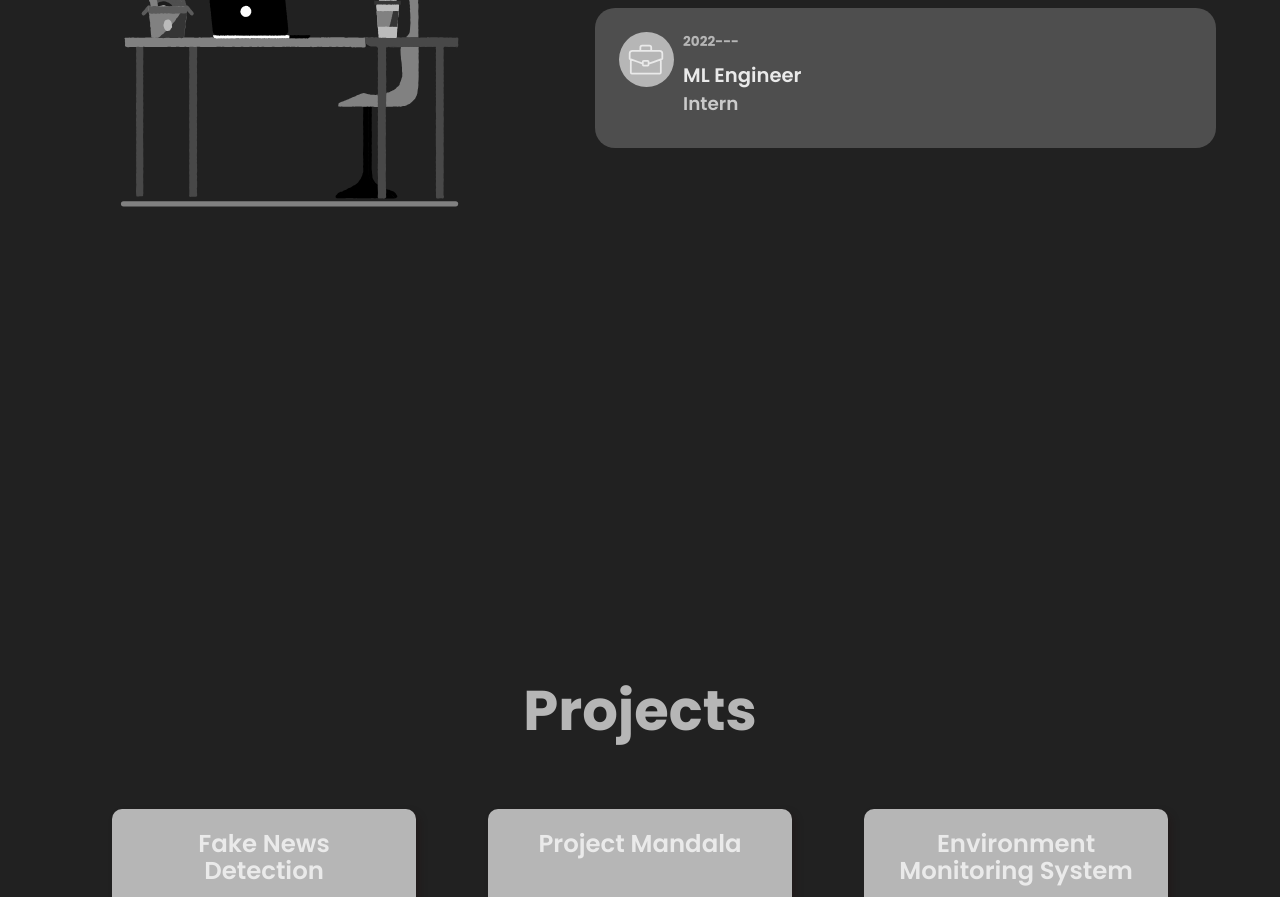
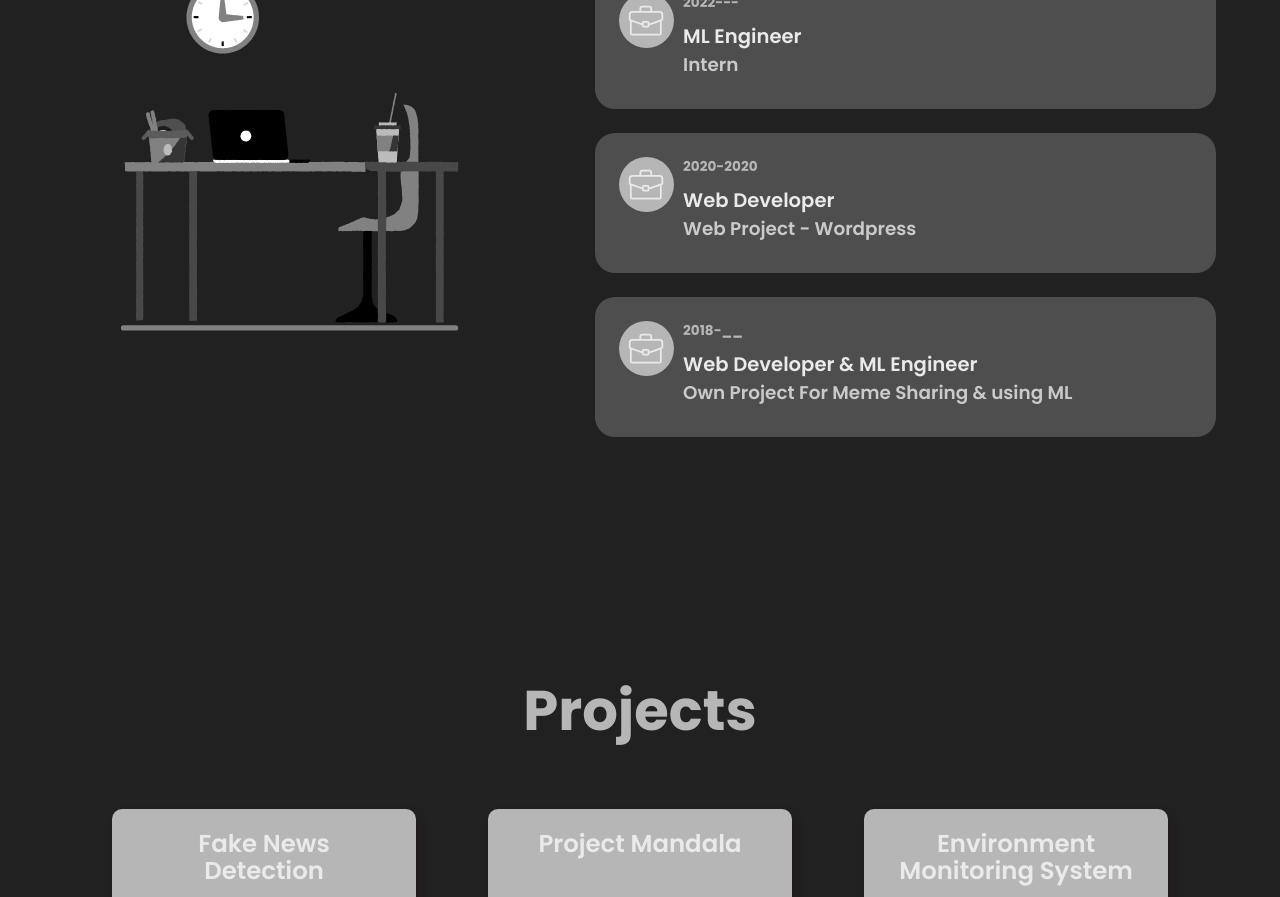
Before and after one commit to achbj/achbj.github.io, a React (Create React App) app: page / in a window 1280 px wide. Shown: the part 3060-3957 px from the top of the page. Built offline with nearby package versions, Linux system fonts and the light colour scheme; a web font is replaced by a local one.

Commit message:
changes in experience

```diff
--- a/src/data/experienceData.js
+++ b/src/data/experienceData.js
@@ -6,4 +6,18 @@ export const experienceData = [
     startYear: "2022",
     endYear: "--",
   },
+  {
+    id: 2,
+    company: "Web Project - Wordpress",
+    jobtitle: "Web Developer",
+    startYear: "2020",
+    endYear: "2020",
+  },
+  {
+    id: 3,
+    company: "Own Project For Meme Sharing & using ML",
+    jobtitle: "Web Developer & ML Engineer",
+    startYear: "2018",
+    endYear: "__",
+  },
 ];
```
